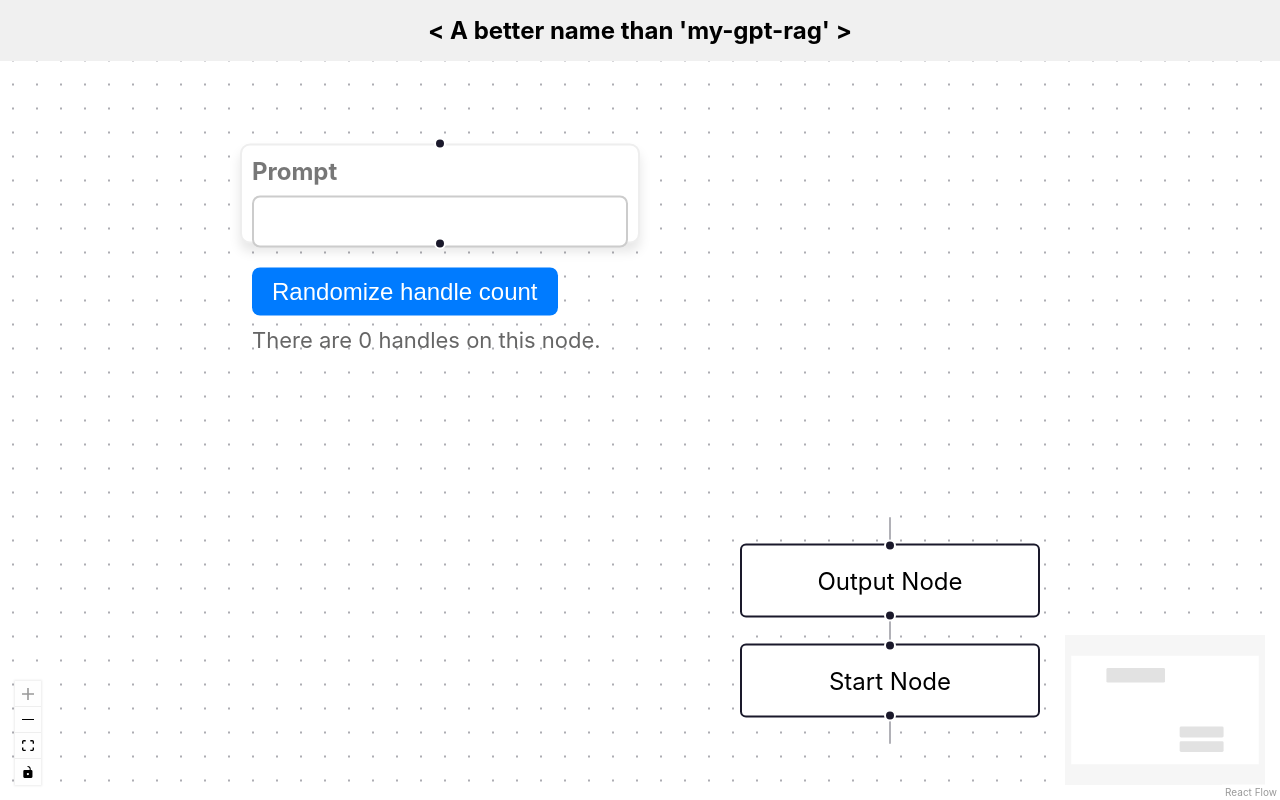
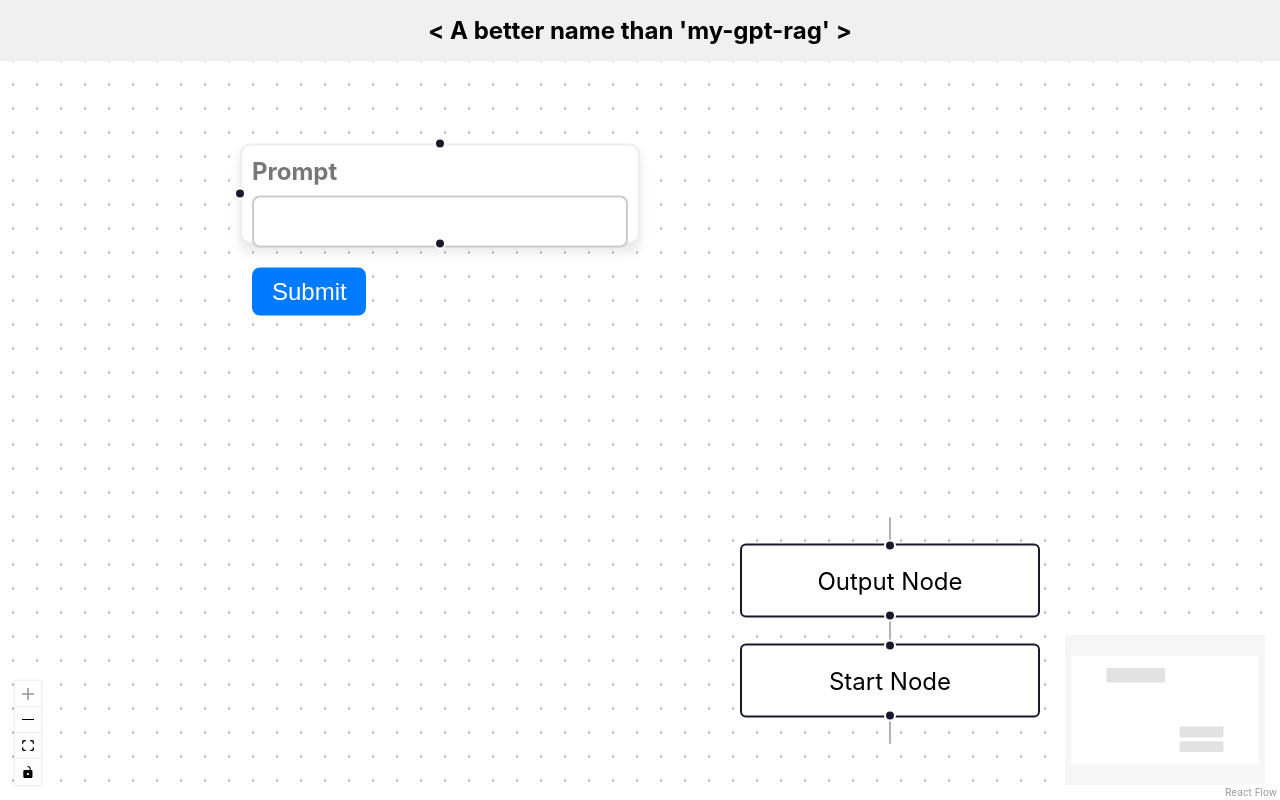
Before and after one commit to rzhen3/my-gpt-rag, a React app in the folder frontend/: page / in a window 1280 px wide. Built offline with nearby package versions, Linux system fonts and the light colour scheme; the HTML template or start-up script is replaced by a standard one.

Commit message:
simple dynamic handles and placeholder submit button

```diff
--- a/frontend/src/components/SimpleFlow.tsx
+++ b/frontend/src/components/SimpleFlow.tsx
@@ -8,7 +8,7 @@ import { ReactFlow,
     applyNodeChanges,
     applyEdgeChanges,
     addEdge,
-    type Node, type Edge, type OnNodesChange, type OnEdgesChange, type OnConnect} from '@xyflow/react';
+    type Node, type Edge, type OnNodesChange, type OnEdgesChange, type OnConnect, type NodeTypes} from '@xyflow/react';
 import '@xyflow/react/dist/style.css';
 import TextUpdaterNode from './TextUpdaterNode';
 
@@ -31,7 +31,7 @@ const initialNodes: Node[] = [
     }
 ];
 
-const nodeTypes = { textUpdater: TextUpdaterNode }
+const nodeTypes: NodeTypes = { textUpdater: TextUpdaterNode }
 
 const initialEdges: Edge[] = [
     { id: 'n1-n2', source: 'n1', target: 'n2'}
@@ -51,7 +51,41 @@ function SimpleFlow() {
     );
 
     const onConnect: OnConnect = useCallback(
-        (params) => setEdges((edgesSnapshot) => addEdge(params, edgesSnapshot)), []
+        (connection) => {
+            // add edge
+            setEdges((eds) => addEdge(connection, eds));
+
+            // increment handle counts
+            setNodes((nds) =>
+                nds.map((node) => {
+
+                    // increment target node handles
+                    if (node.id === connection.target && node.type === 'textUpdater'){
+                        return {
+                            ...node,
+                            data: {
+                                ...node.data,
+                                handleCount: (node.data.handleCount || 1) + 1,
+                            },
+                        };
+                    }
+
+                    // increment source node handles too
+                    if (node.id === connection.source && node.type === 'textUpdater'){
+                        return {
+                            ...node,
+                            data: {
+                                ...node.data,
+                                sourceHandleCount: (node.data.sourceHandleCount || 1) + 1,
+                            }
+                        };
+                    }
+
+                    return node;
+                })
+            );
+
+        }, []
     );
 
 
--- a/frontend/src/components/TextUpdaterNode.tsx
+++ b/frontend/src/components/TextUpdaterNode.tsx
@@ -4,30 +4,37 @@ import {
     useUpdateNodeInternals,
     type NodeProps
 } from '@xyflow/react'
-import { useState, useCallback} from 'react';
+import { useEffect, useCallback } from 'react';
 
 import './TextUpdaterNode.css';
 
-
-function TextUpdaterNode({ id, data: _data }: NodeProps) {
-    const updateNodeInternals = useUpdateNodeInternals();
-    const [handleCount, setHandleCount] = useState(0);      // dynamic number of handles
-
-    const randomizeHandleCount = useCallback(() => {
-        setHandleCount(Math.floor(Math.random() * 10));
-        updateNodeInternals(id);
-    }, [id, updateNodeInternals])
+// type TextUpdaterData = {
+//     label?: string;
+//     handleCount?: number;
+// }
 
 
-    const onChange = useCallback((evt: React.ChangeEvent<HTMLInputElement>) => {
-        console.log(evt.target.value);
-    }, []);
+function TextUpdaterNode({ id, data } : NodeProps) {
+    const updateNodeInternals = useUpdateNodeInternals();
+    const handleCount = (data.handleCount as number  | undefined)|| 1;
+
+    useEffect(() => {
+        updateNodeInternals(id);
+    }, [handleCount, id, updateNodeInternals]);
+
+    const doSomething = useCallback(() => {
+            console.log('pressed submit');
+        }, []);
 
     return (
         <div className = "text-updater-node">
             <div>
-                <label htmlFor="text">Prompt</label>
-                <input id="text" name="text2" onChange={onChange} className="nodrag"/>
+                <label htmlFor={`test-${id}`}>Prompt</label>
+                <input
+                    id={`test-${id}`}
+                    name="text"
+                    className="nodrag"
+                />
                 <Handle type='source' position={Position.Top} id = 'h1'/>
                 <Handle type='target' position = {Position.Bottom} id = 'h2'/>
 
@@ -38,17 +45,18 @@ function TextUpdaterNode({ id, data: _data }: NodeProps) {
                             type = "target"
                             position = {Position.Left}
                             id = {`handle-${index}`}
-                            style={{ top: `${(index + 1) * (100 / (handleCount + 1))}%` }}
+                            style={{
+                                 top: `${(index + 1) * (100 / (handleCount + 1))}%`
+                            }}
                         />
                     ))
                 }
 
-                    <div>
-                        <button onClick={randomizeHandleCount} className = "nodrag">Randomize handle count</button>
-                        <p>There are {handleCount} handles on this node.</p>
-                    </div>
+                <div>
+                    <button onClick={doSomething} className = "nodrag">Submit</button>
+                </div>
+
             </div>
-
         </div>
     );
 }
```
